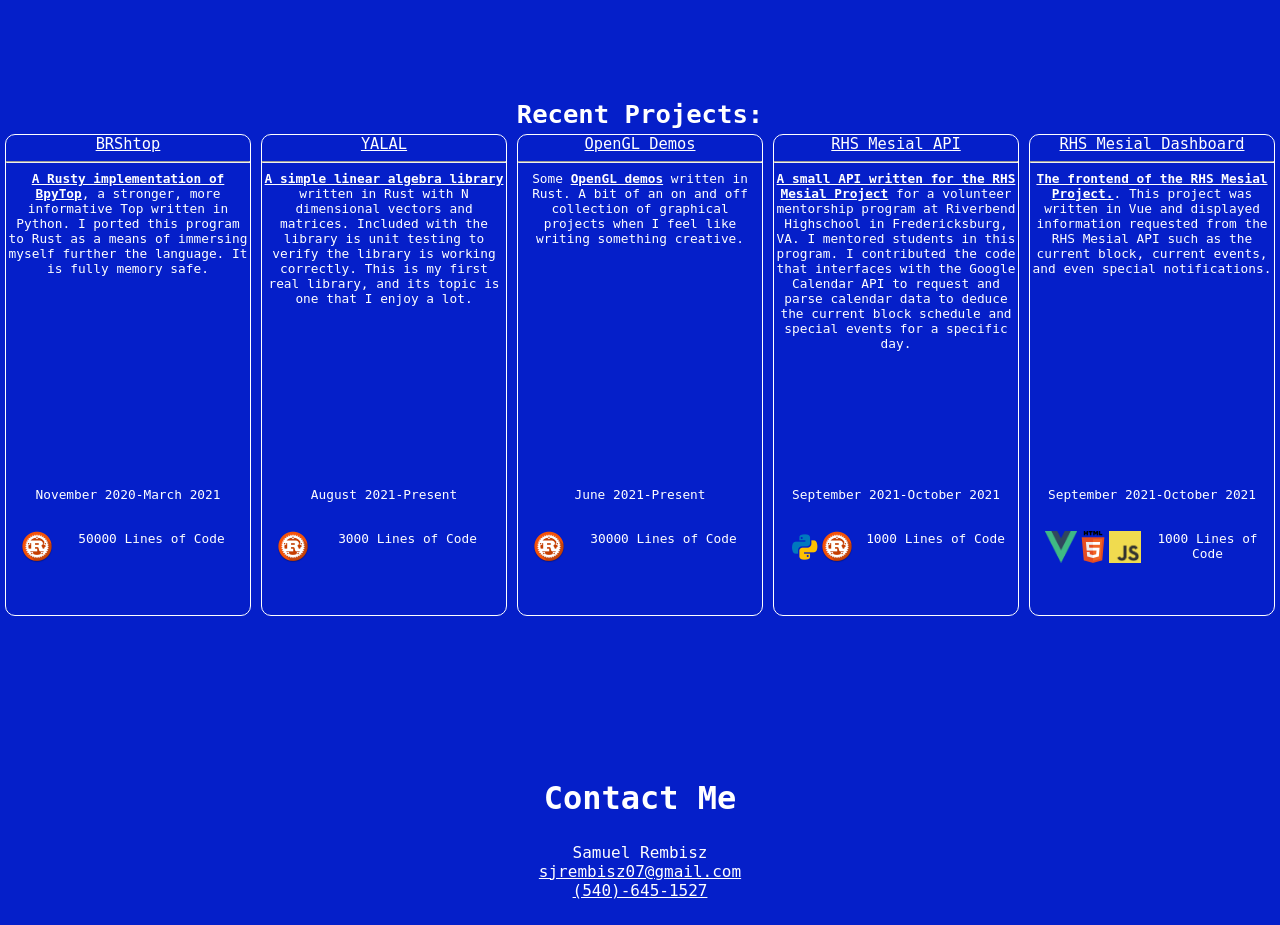
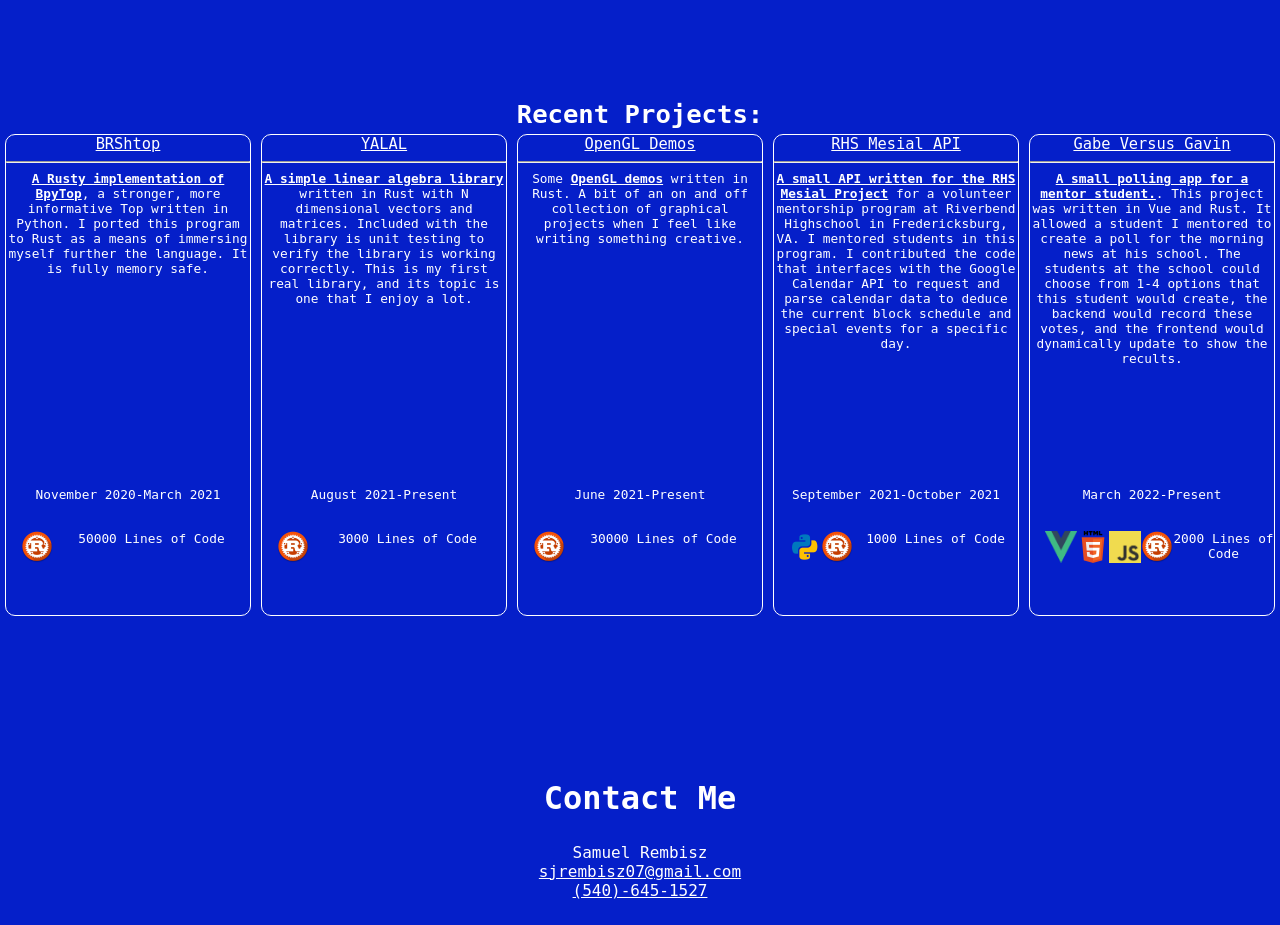
Before and after one commit to StappsWorld/stappsworld.com, a Vue app in the folder resume/: page / in a window 1280 px wide. Shown: the part 3220-4145 px from the top of the page. Built offline with nearby package versions, Linux system fonts and the light colour scheme.

Commit message:
Added GvG to resume

```diff
--- a/resume/src/components/projects/projects.js
+++ b/resume/src/components/projects/projects.js
@@ -1,49 +1,52 @@
-
 export const proj_arr = [
   {
     name: "BRShtop",
     url: "https://github.com/StappsWorld/brshtop",
     tools: ["rust"],
-        description: "<u><strong>A Rusty implementation of BpyTop</strong></u>, a stronger, more informative Top written in Python. I ported this program to Rust as a means of immersing myself further the language. It is fully memory safe.",
+    description:
+      "<u><strong>A Rusty implementation of BpyTop</strong></u>, a stronger, more informative Top written in Python. I ported this program to Rust as a means of immersing myself further the language. It is fully memory safe.",
     loc: 50000,
-        time_started: new Date('November 1, 2020 00:00:00'),
-        time_ended: new Date('March 1, 2021 00:00:00'),
+    time_started: new Date("November 1, 2020 00:00:00"),
+    time_ended: new Date("March 1, 2021 00:00:00"),
   },
   {
     name: "YALAL",
     url: "https://github.com/StappsWorld/YALAL",
     tools: ["rust"],
-        description: "<u><strong>A simple linear algebra library</strong></u> written in Rust with N dimensional vectors and matrices. Included with the library is unit testing to verify the library is working correctly. This is my first real library, and its topic is one that I enjoy a lot.",
+    description:
+      "<u><strong>A simple linear algebra library</strong></u> written in Rust with N dimensional vectors and matrices. Included with the library is unit testing to verify the library is working correctly. This is my first real library, and its topic is one that I enjoy a lot.",
     loc: 3000,
-        time_started: new Date('August 1, 2021 00:00:00'),
+    time_started: new Date("August 1, 2021 00:00:00"),
     time_ended: null,
   },
   {
     name: "OpenGL Demos",
     url: "https://github.com/StappsWorld/openGLDemos",
     tools: ["rust"],
-        description: "Some <u><strong>OpenGL demos</strong></u> written in Rust. A bit of an on and off collection of graphical projects when I feel like writing something creative.",
+    description:
+      "Some <u><strong>OpenGL demos</strong></u> written in Rust. A bit of an on and off collection of graphical projects when I feel like writing something creative.",
     loc: 30000,
-        time_started: new Date('June 1, 2021 00:00:00'),
+    time_started: new Date("June 1, 2021 00:00:00"),
     time_ended: null,
   },
   {
     name: "RHS Mesial API",
     url: "https://github.com/Riverbend-High-School/rhs-mesial-api",
     tools: ["python", "rust"],
-        description: "<u><strong>A small API written for the RHS Mesial Project</u></strong> for a volunteer mentorship program at Riverbend Highschool in Fredericksburg, VA. I mentored students in this program. I contributed the code that interfaces with the Google Calendar API to request and parse calendar data to deduce the current block schedule and special events for a specific day.",
+    description:
+      "<u><strong>A small API written for the RHS Mesial Project</u></strong> for a volunteer mentorship program at Riverbend Highschool in Fredericksburg, VA. I mentored students in this program. I contributed the code that interfaces with the Google Calendar API to request and parse calendar data to deduce the current block schedule and special events for a specific day.",
     loc: 1000,
-        time_started: new Date('September 1, 2021 00:00:00'),
-        time_ended: new Date('October 1, 2021 00:00:00'),
+    time_started: new Date("September 1, 2021 00:00:00"),
+    time_ended: new Date("October 1, 2021 00:00:00"),
   },
   {
-        name: "RHS Mesial Dashboard",
-        url: "https://github.com/Riverbend-High-School/rhs-mesial-dashboard",
-        tools: ["vue", "html", "js"],
-        description: "<u><strong>The frontend of the RHS Mesial Project.</u></strong>. This project was written in Vue and displayed information requested from the RHS Mesial API such as the current block, current events, and even special notifications.",
-        loc: 1000,
-        time_started: new Date('September 1, 2021 00:00:00'),
-        time_ended: new Date('October 1, 2021 00:00:00'),
+    name: "Gabe Versus Gavin",
+    url: "https://github.com/Riverbend-High-School/gabe_versus_gavin",
+    tools: ["vue", "html", "js", "rust"],
+    description:
+      "<u><strong>A small polling app for a mentor student.</u></strong>. This project was written in Vue and Rust. It allowed a student I mentored to create a poll for the morning news at his school. The students at the school could choose from 1-4 options that this student would create, the backend would record these votes, and the frontend would dynamically update to show the recults.",
+    loc: 2000,
+    time_started: new Date("March 1, 2022 00:00:00"),
+    time_ended: null,
   },
-
-]
+];
```
Lines whose indentation alone changed are shown as unchanged.
